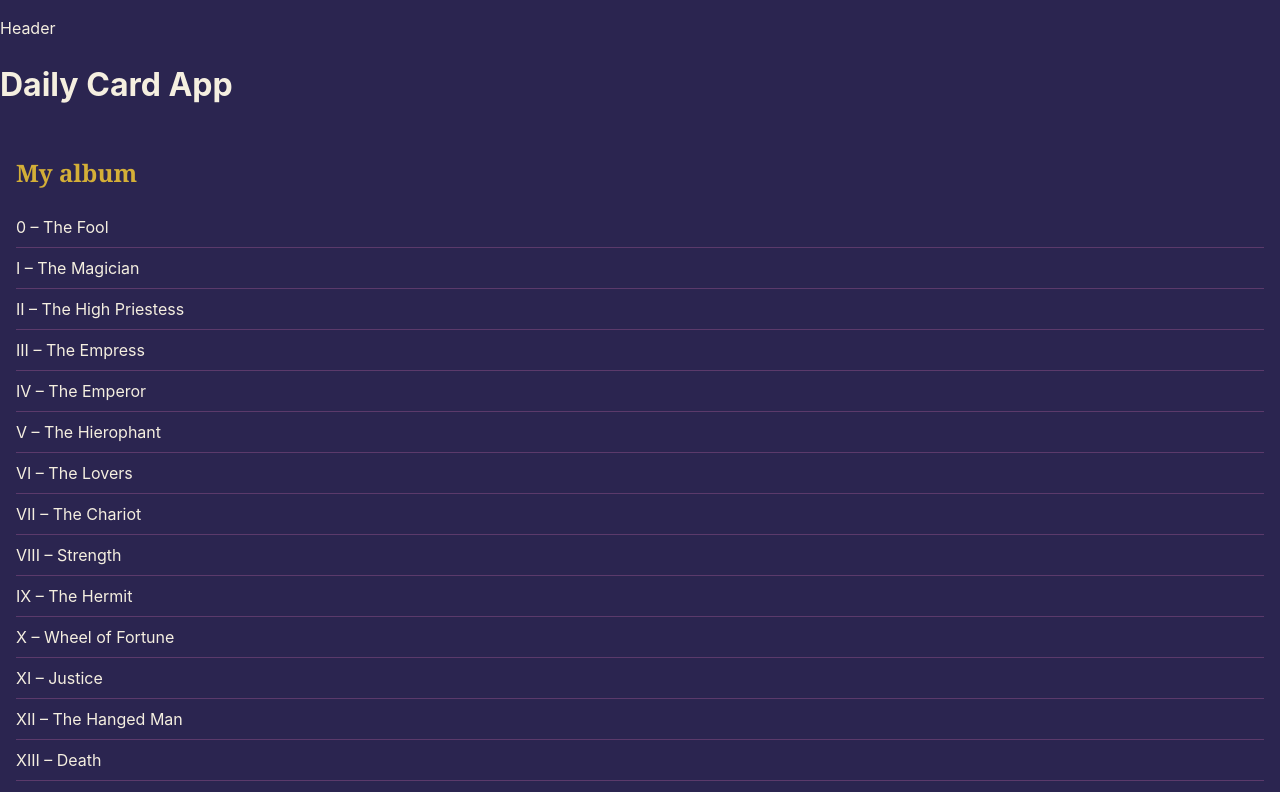
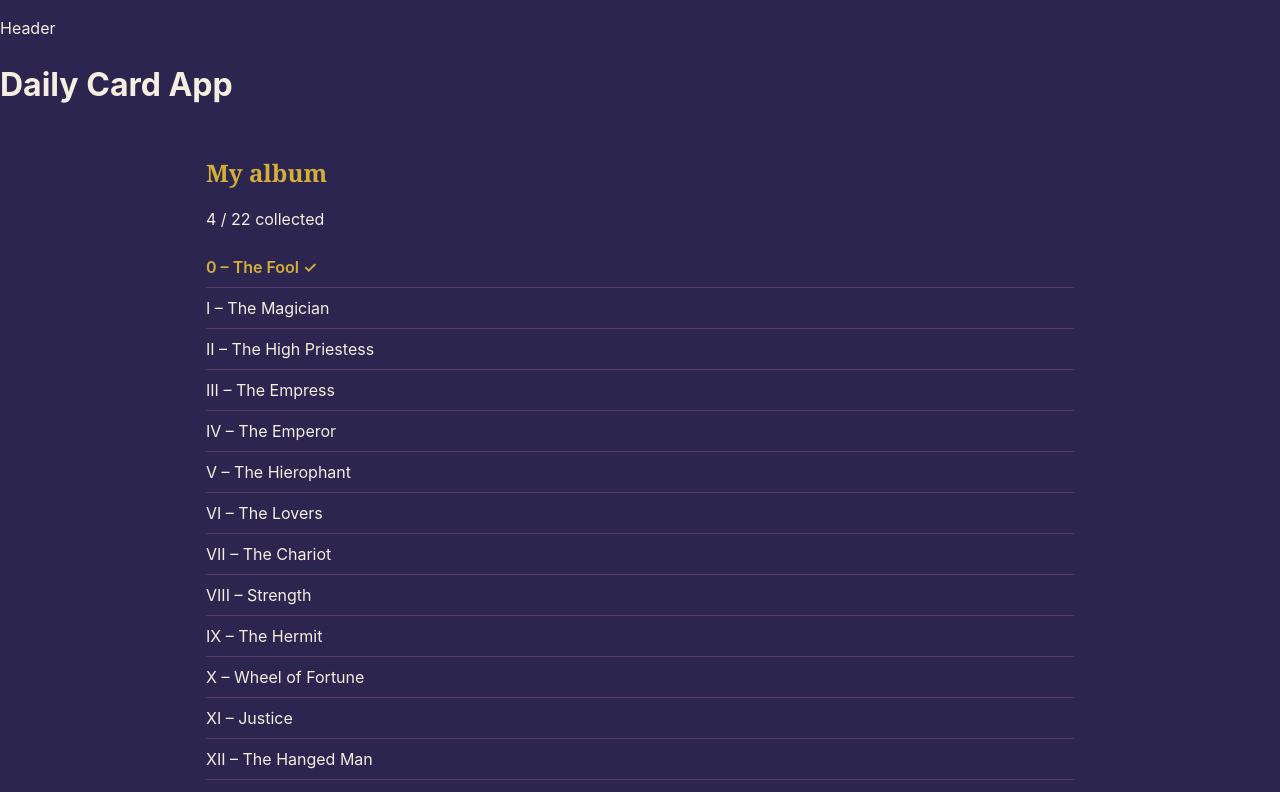
Before and after one commit to patrikhilton/daily-card-app, a React (Vite) app: page / in a window 1280 px wide. Shown: the top 792 px of the page. Built offline with nearby package versions, Linux system fonts and the light colour scheme.

Commit message:
Add fake progress and collected counter

```diff
--- /dev/null
+++ b/src/data/fakeProgress.js
@@ -0,0 +1,12 @@
+// Pretend progress, same shape as `progress` in App.jsx (Chee's branch).
+// Remove once App.jsx passes the real progress to Page 5 and 6.
+
+export const fakeProgress = {
+  collectedIds: ["ar17", "ar19", "ar18", "ar00"],
+  journal: [
+    { date: "2026-11-18", cardId: "ar17", text: "My son laughed at breakfast." },
+    { date: "2026-11-17", cardId: "ar19", text: "A short walk alone helped." },
+    { date: "2026-11-16", cardId: "ar18", text: "Tired, but we got through it." },
+    { date: "2026-11-14", cardId: "ar00", text: "" },
+  ],
+};
--- a/src/pages/Page5.jsx
+++ b/src/pages/Page5.jsx
@@ -1,17 +1,31 @@
 import { CARDS } from "../data/cards";
+import { fakeProgress } from "../data/fakeProgress";
 import "./Page5.scss";
 
-function Page5() {
+function Page5({ collectedIds = fakeProgress.collectedIds }) {
+  const collected = new Set(collectedIds);
+
   return (
     <section className="album">
       <h2 className="album__title">My album</h2>
+      <p className="album__count">
+        {collected.size} / {CARDS.length} collected
+      </p>
 
       <ul className="album__list">
-        {CARDS.map((card) => (
-          <li key={card.id} className="album__item">
-            {card.numeral} – {card.name}
-          </li>
-        ))}
+        {CARDS.map((card) => {
+          const isCollected = collected.has(card.id);
+
+          return (
+            <li
+              key={card.id}
+              className={isCollected ? "album__item album__item--collected" : "album__item"}
+            >
+              {card.numeral} – {card.name}
+              {isCollected && " ✓"}
+            </li>
+          );
+        })}
       </ul>
     </section>
   );
--- a/src/pages/Page5.scss
+++ b/src/pages/Page5.scss
@@ -1,12 +1,18 @@
 @use "../styles/variables" as *;
 
 .album {
+  max-width: 900px;
+  margin: 0 auto;
   padding: 24px 16px;
 
   &__title {
     margin: 0 0 16px;
     font-family: $font-heading;
     color: $gold;
+  }
+
+  &__count {
+    margin: 0 0 16px;
   }
 
   &__list {
@@ -18,5 +24,10 @@
   &__item {
     padding: 8px 0;
     border-bottom: 1px solid $plum;
+
+    &--collected {
+      color: $gold;
+      font-weight: 600;
+    }
   }
 }
```
